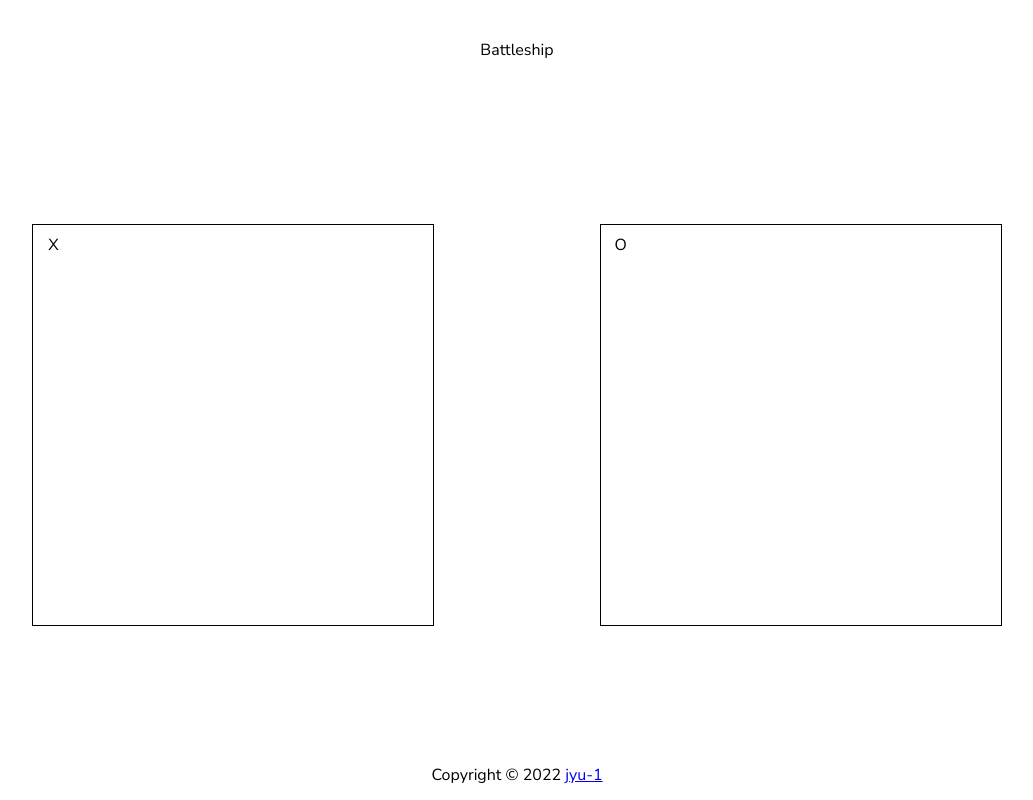
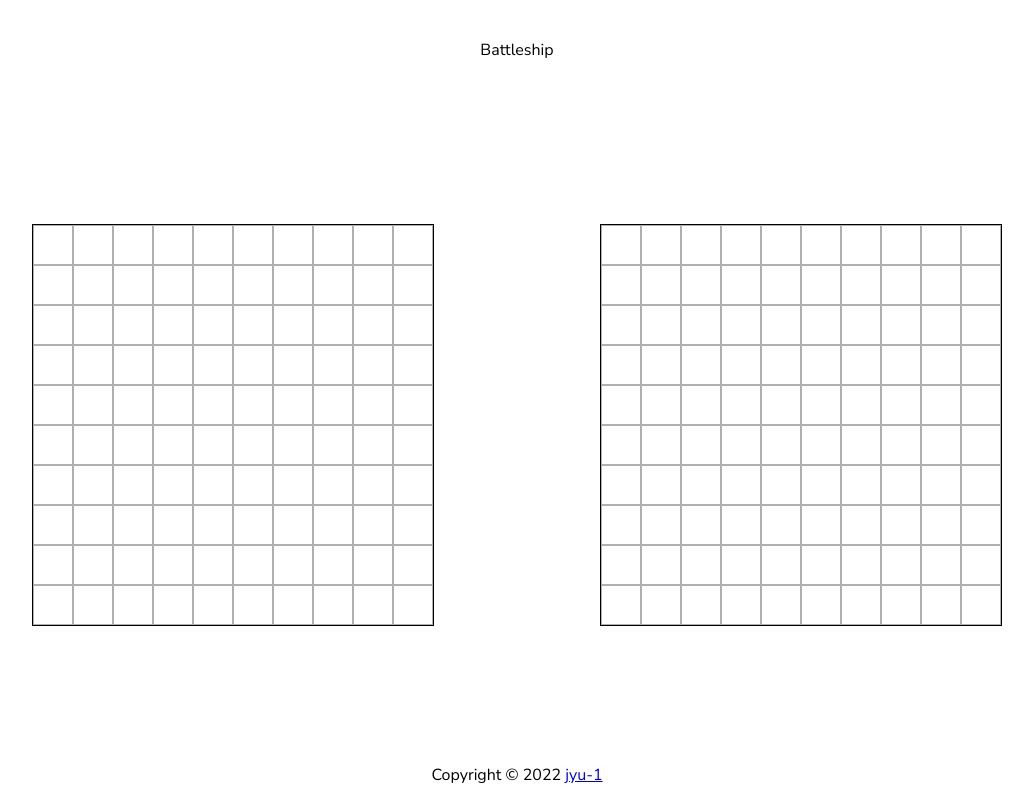
Before and after one commit to jyu-1/battleship, a website built with webpack: page dist/index.html in a window 1280 px wide. Shown: the whole page, without its empty margins (123-1156 px from the left). Built offline with nearby package versions, Linux system fonts and the light colour scheme.

Commit message:
add grid dom

```diff
--- a/src/index.js
+++ b/src/index.js
@@ -1,2 +1,4 @@
 import { Ship, Gameboard, Player } from "./scripts/ship";
 import "./style.css";
+
+const game = Gameboard();
--- a/src/scripts/dom.js
+++ b/src/scripts/dom.js
@@ -0,0 +1,23 @@
+/* eslint-disable import/prefer-default-export */
+
+const domGrid = (array, player) => {
+    const gameGrid = document.querySelector(player);
+    gameGrid.textContent = "";
+
+    Object.values(array).forEach((element) => {
+        const square = document.createElement("button");
+        square.classList.add("squares");
+
+        if (element === "empty") square.textContent = "";
+        else if (element === "hit") square.textContent = "X";
+
+        square.addEventListener("click", () => {
+            console.log("placeholder");
+            square.disabled = true;
+        });
+
+        gameGrid.appendChild(square);
+    });
+};
+
+export { domGrid };
--- a/src/scripts/ship.js
+++ b/src/scripts/ship.js
@@ -1,4 +1,5 @@
 /* eslint-disable import/prefer-default-export */
+import { domGrid } from "./dom";
 
 const Ship = (length) => {
     let health = length;
@@ -21,9 +22,12 @@ const Gameboard = () => {
 
     for (let i = 0; i < 10; i += 1) {
         for (let k = 0; k < 10; k += 1) {
-            board.push([i, k]);
+            board[[i, k]] = "empty";
         }
     }
+
+    domGrid(board, ".player-grid");
+    domGrid(board, ".computer-grid");
 
     const receiveAttack = (coord) => {
         if (board[coord] === true) {
--- a/src/style.css
+++ b/src/style.css
@@ -36,8 +36,19 @@ main {
     grid-template-columns: repeat(10, 40px);
     grid-template-rows: repeat(10, 40px);
     border: 1px solid black;
-    justify-items: center;
-    align-items: center;
+}
+
+.squares {
+    border: 1px solid rgb(175, 175, 175);
+    background-color: rgb(255, 255, 255);
+}
+
+.squares:disabled {
+    background-color: rgb(225, 225, 225);
+}
+
+.squares:hover {
+    background-color: rgb(200, 200, 200);
 }
 
 /* Footer */
```
Also changed, not shown: dist/index.html, dist/main.js.
